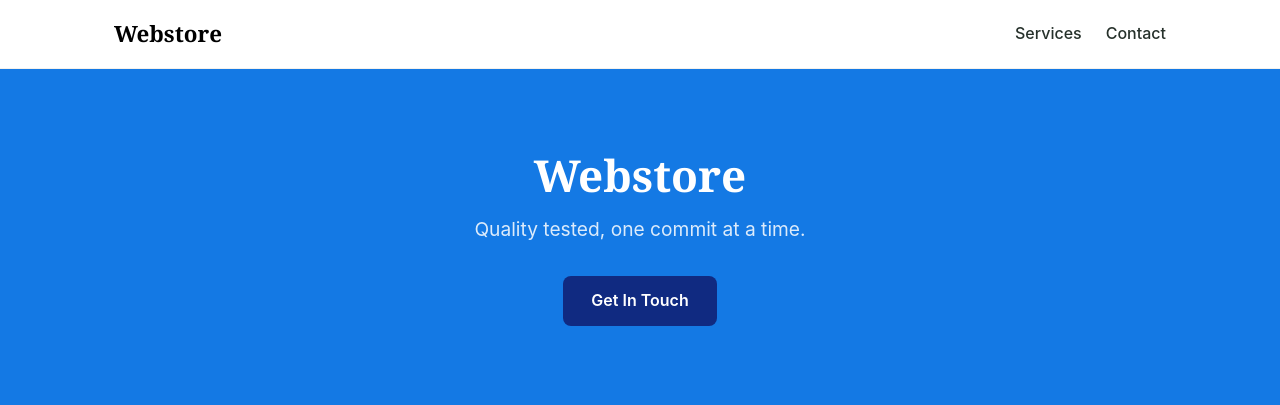
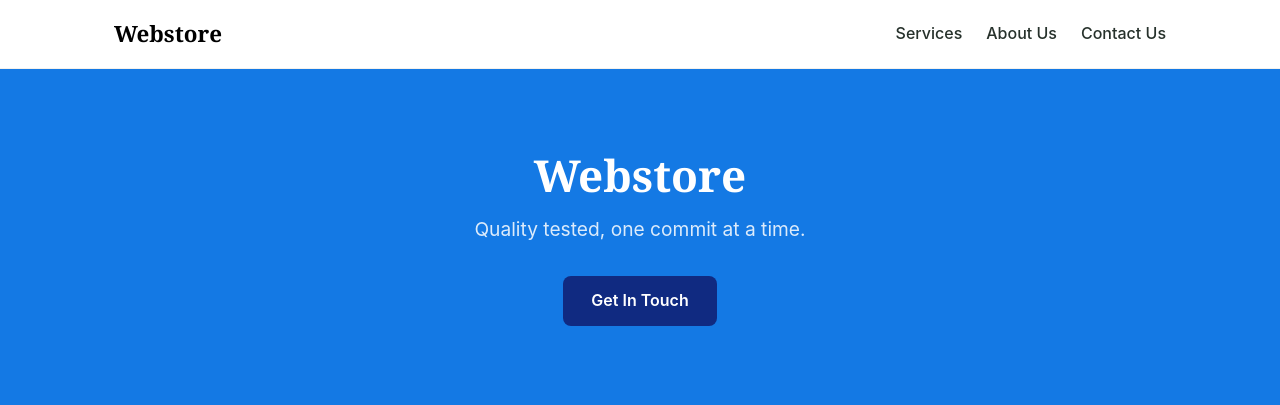
Before and after one commit to amusinski/test-engineering-portfolio, a Django app: page / in a window 1280 px wide. Shown: the top 405 px of the page. Run offline with Django 5.2, Linux system fonts and the light colour scheme.

Commit message:
Split header Contact link into About Us and Contact Us
Give each its own nav entry instead of one link pointing at a
not-yet-built #contact section.

Co-Authored-By: Claude Sonnet 5 <noreply@anthropic.com>

```diff
--- a/project2_webstore/storefront/templates/storefront/base.html
+++ b/project2_webstore/storefront/templates/storefront/base.html
@@ -13,7 +13,8 @@
             <a class="brand" href="{% url 'landing' %}" data-testid="brand-logo-link">{{ store_name }}</a>
             <nav class="site-nav">
                 <a href="#services" data-testid="services-link">Services</a>
-                <a href="#contact" data-testid="contact-link">Contact</a>
+                <a href="#" data-testid="about-us-link">About Us</a>
+                <a href="#" data-testid="contact-us-link">Contact Us</a>
             </nav>
         </div>
     </header>
```
